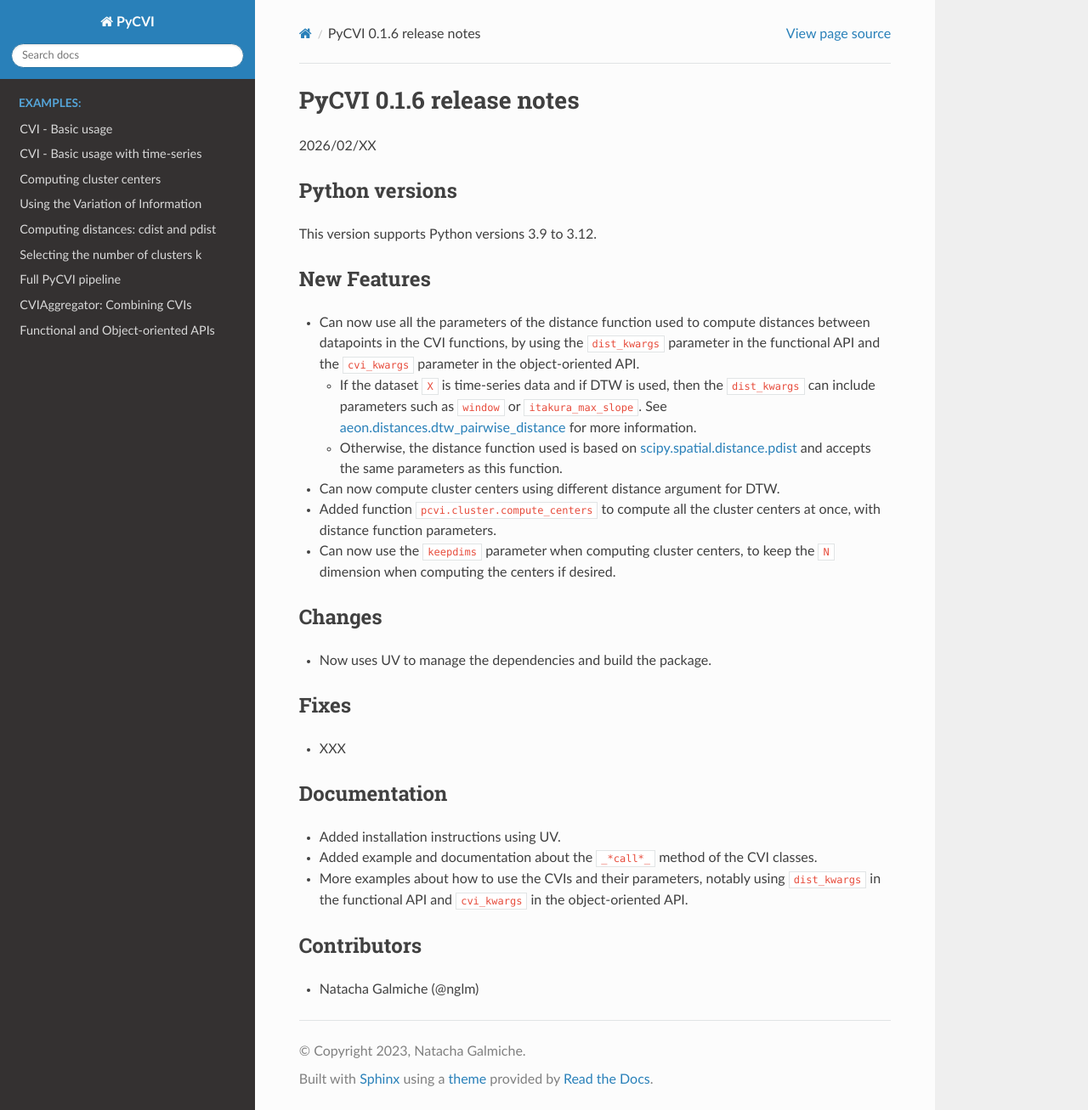
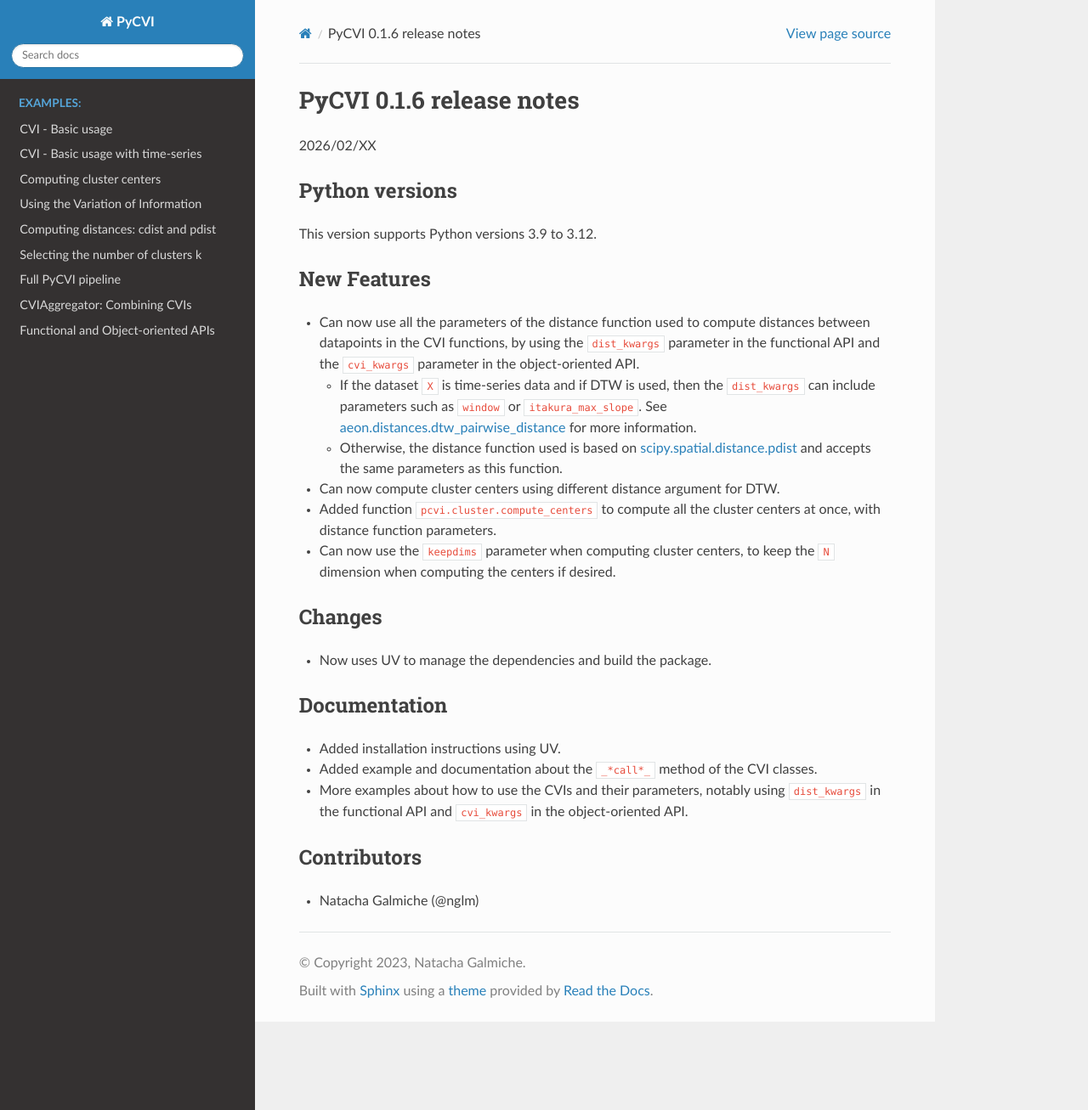
Before and after one commit to nglm/pycvi, a Sphinx documentation site: the page built from docs/releases/PyCVI-0.1.6.md, in a window 1280 px wide and 1307 px high. Shown: the whole window at 85% size. Built offline with Sphinx 7.4.7 and the Read the Docs theme 3.1.0, drawn with Linux system fonts in a browser that asks for light colours.

```diff
--- a/docs/releases/PyCVI-0.1.6.md
+++ b/docs/releases/PyCVI-0.1.6.md
@@ -19,10 +19,6 @@
 
 - Now uses UV to manage the dependencies and build the package.
 
-## Fixes
-
-- XXX
-
 ## Documentation
 
 - Added installation instructions using UV.
```
